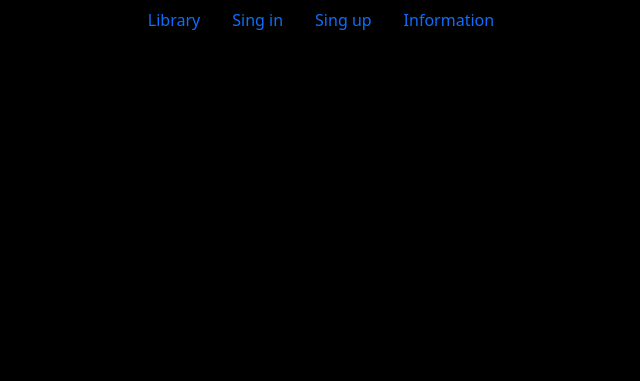
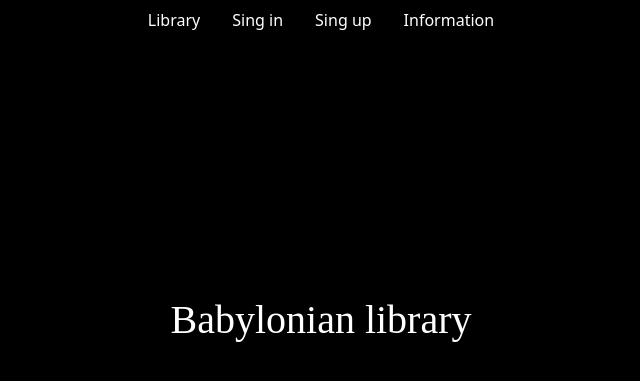
Before and after one commit to DaniilOrchikov/Babel, a Flask app: page / in a window 1280 px wide. Shown: the top 381 px of the page, without its empty margins (319-959 px from the left). Run offline with Flask 2, Linux system fonts and the light colour scheme.

Commit message:
refactoring

```diff
--- a/static/css/style.css
+++ b/static/css/style.css
@@ -6,3 +6,12 @@ body {
  left:0;
  z-index:-1;
 }
+.nav-link{
+color: #ffffff
+}
+h1{
+ color: #ffffff;
+ margin-top: 20%;
+ text-align:  center;
+ font-family: "Times New Roman", sans-serif;
+}
--- a/templates/index.html
+++ b/templates/index.html
@@ -28,6 +28,7 @@
     </ul>
 </header>
 <main class="main">
+    <h1>Babylonian library</h1>
 </main>
 <footer>
 </footer>
```
